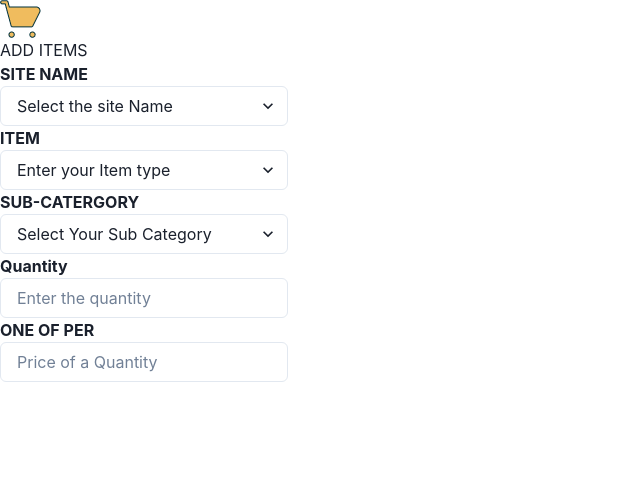
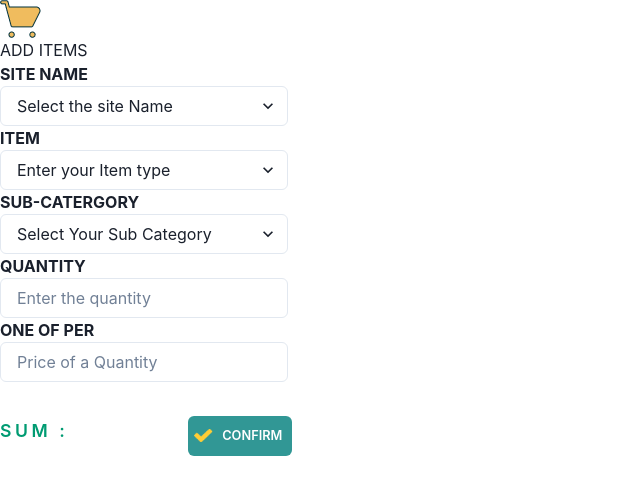
Before and after one commit to N3mxaraMe-CodeArc/VentureProperties-Stock-Management-System, a React (Vite) app: page / in a window 1280 px wide. Shown: the top 494 px of the page, without its empty margins (0-640 px from the left). Built offline with nearby package versions, Linux system fonts and the light colour scheme.

Commit message:
git push

```diff
--- /dev/null
+++ b/src/Component/FormdropDownoption/Form.css
@@ -0,0 +1,15 @@
+.Sum-txt {
+  display: flex;
+  font-weight: 600;
+  font-style: normal;
+
+  font-size: 1.1rem;
+  line-height: 30px;
+  letter-spacing: 0.2em;
+  color: #009b72;
+}
+
+.btn-sum-lay{
+    display: flex;
+    margin-top: 2.1rem;
+}
--- a/src/Component/SecStockForm.jsx
+++ b/src/Component/SecStockForm.jsx
@@ -1,7 +1,10 @@
 // import React, { useState } from "react";
 import cart from "../assets/2page/cart.png";
-import Option from './FormdropDownoption/option'
+import Option from "./FormdropDownoption/option";
 import Input from "./FormdropDownoption/TextFields";
+import { Button } from "@chakra-ui/react";
+import Right from "../assets/2page/rigth mark.png";
+import "./FormdropDownoption/Form.css";
 // import { useState } from "react";
 
 function StockForm() {
@@ -24,11 +27,51 @@ function StockForm() {
           <h3>ADD ITEMS</h3>
         </div>
         <div>
-          <Option Heading={"SITE NAME"} Placeholder={"Select the site Name"} Value1={"Mankulam"} Value2={"Colombo"} Value3={"Madirigiriya"}/>
-          <Option Heading={"ITEM"} Placeholder={"Enter your Item type"} Value1={"Metal"} Value2={"Stone"} Value3={"Cement"}/>
-          <Option Heading={"SUB-CATERGORY"} Placeholder={"Select Your Sub Category"} Value1={"Metal"} Value2={"Stone"} Value3={"Cement"}/>
-          <Input Placeholder={"Enter the quantity"} Heading={"Quantity"} />
+          <Option
+            Heading={"SITE NAME"}
+            Placeholder={"Select the site Name"}
+            Value1={"Mankulam"}
+            Value2={"Colombo"}
+            Value3={"Madirigiriya"}
+          />
+          <Option
+            Heading={"ITEM"}
+            Placeholder={"Enter your Item type"}
+            Value1={"Metal"}
+            Value2={"Stone"}
+            Value3={"Cement"}
+          />
+          <Option
+            Heading={"SUB-CATERGORY"}
+            Placeholder={"Select Your Sub Category"}
+            Value1={"Metal"}
+            Value2={"Stone"}
+            Value3={"Cement"}
+          />
+          <Input Placeholder={"Enter the quantity"} Heading={"QUANTITY"} />
           <Input Placeholder={"Price of a Quantity "} Heading={"ONE OF PER"} />
+        </div>
+        <div className="btn-sum-lay">
+          <h3 className="Sum-txt">SUM : </h3>
+          <Button
+            w="6.5rem"
+            marginBottom=".8rem"
+            marginLeft="7.5rem"
+            fontSize="0.8rem"
+            colorScheme="teal"
+            variant="solid"
+          >
+            {" "}
+            <img
+              style={{
+                width: "1.7rem",
+                marginRight: ".6rem",
+              }}
+              src={Right}
+              alt=""
+            />{" "}
+            <div style={{ marginRight: "0.8rem" }}>CONFIRM</div>
+          </Button>
         </div>
       </div>
     </div>
```
